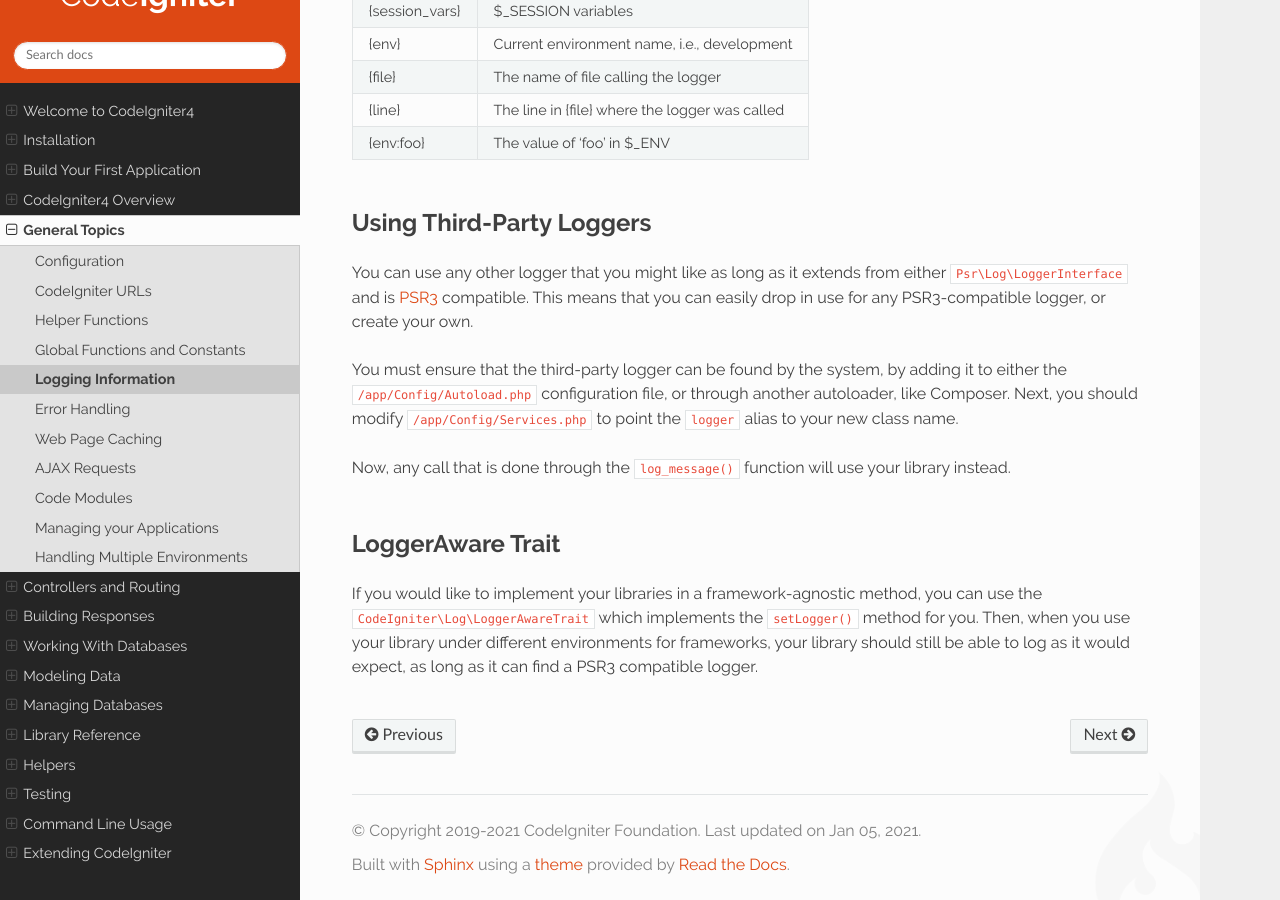
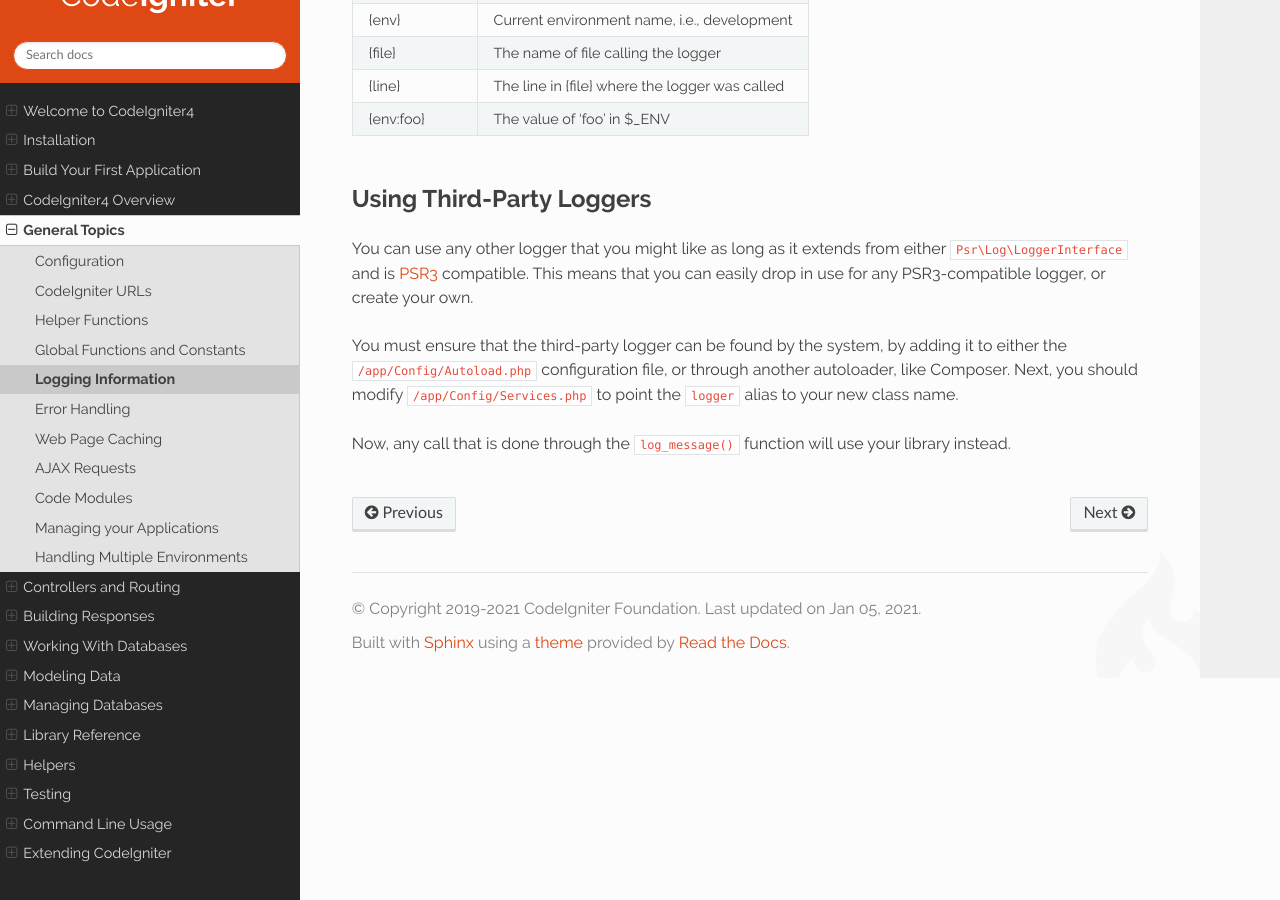
Before and after one commit to NEKOGET/ci4_user_guide_src, a Sphinx documentation site: the page built from source/general/logging.rst, in a window 1280 px wide and 900 px high, scrolled down 3125 px. Built offline with Sphinx 7.4.7 and the Read the Docs theme 2.0.0, drawn with Linux system fonts in a browser that asks for light colours.

Commit message:
Remove discussion on LoggerAwareTrait

```diff
--- a/source/general/logging.rst
+++ b/source/general/logging.rst
@@ -152,11 +152,3 @@ like Composer. Next, you should modify ``/app/Config/Services.php`` to point the
 alias to your new class name.
 
 Now, any call that is done through the ``log_message()`` function will use your library instead.
-
-LoggerAware Trait
-=================
-
-If you would like to implement your libraries in a framework-agnostic method, you can use
-the ``CodeIgniter\Log\LoggerAwareTrait`` which implements the ``setLogger()`` method for you.
-Then, when you use your library under different environments for frameworks, your library should
-still be able to log as it would expect, as long as it can find a PSR3 compatible logger.
```
